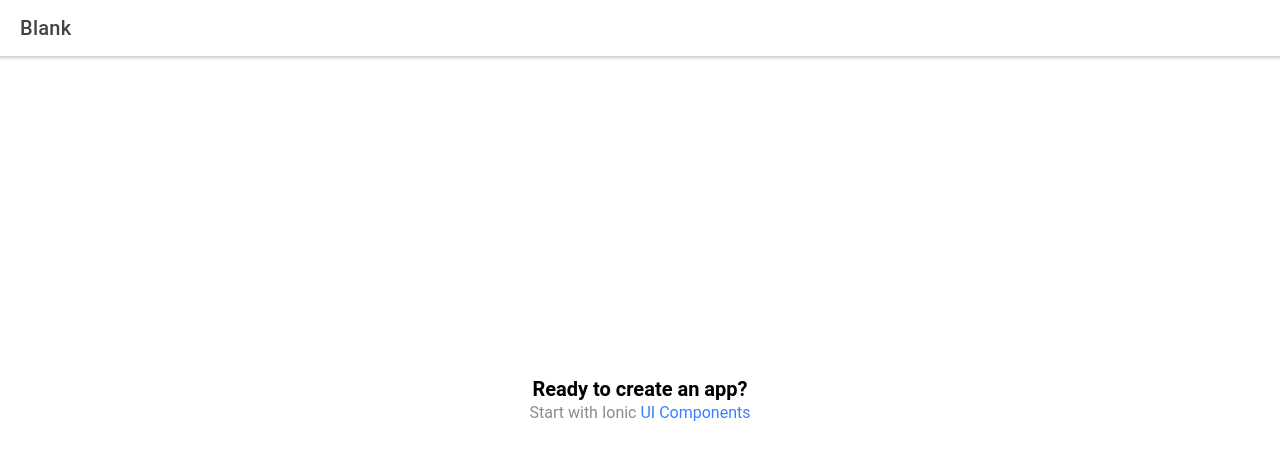
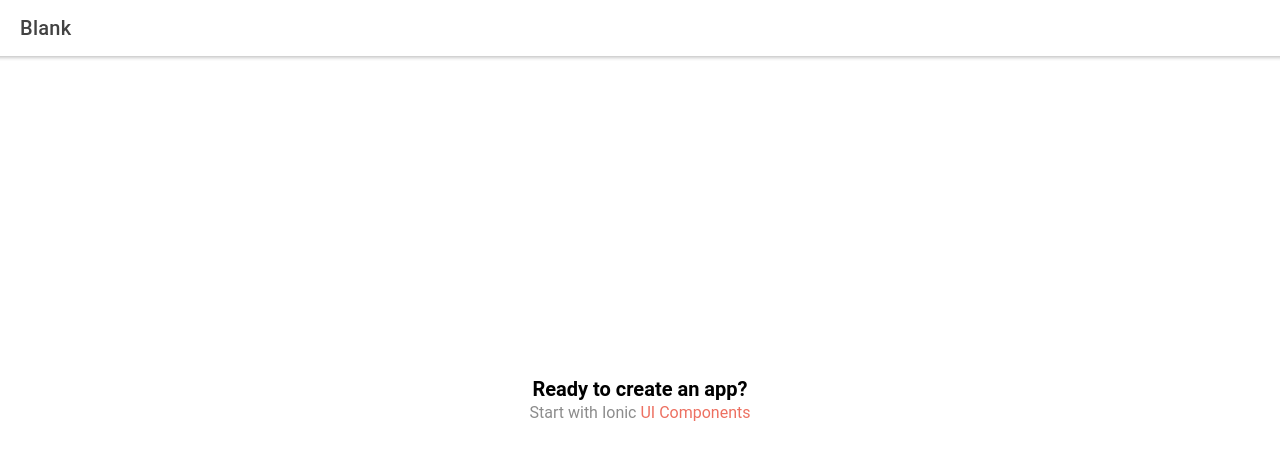
Before and after one commit to akmalhisyammm/gitpedia, a React (Create React App) app: page /home in a window 1280 px wide. Shown: the top 460 px of the page. Built offline with nearby package versions, Linux system fonts and the light colour scheme.

Commit message:
style: setup css variables and globals

```diff
--- /dev/null
+++ b/src/theme/globals.css
@@ -0,0 +1,11 @@
+@import url('@fontsource/fira-code');
+
+ion-app {
+  --ion-font-family: 'Fira Code', monospace;
+  max-width: 1200px;
+  margin: 0 auto;
+}
+
+ion-card {
+  border-radius: 12px;
+}
--- a/src/theme/variables.css
+++ b/src/theme/variables.css
@@ -4,28 +4,28 @@
 /** Ionic CSS Variables **/
 :root {
   /** primary **/
-  --ion-color-primary: #3880ff;
-  --ion-color-primary-rgb: 56, 128, 255;
+  --ion-color-primary: #ed7061;
+  --ion-color-primary-rgb: 237, 112, 97;
   --ion-color-primary-contrast: #ffffff;
   --ion-color-primary-contrast-rgb: 255, 255, 255;
-  --ion-color-primary-shade: #3171e0;
-  --ion-color-primary-tint: #4c8dff;
+  --ion-color-primary-shade: #d16355;
+  --ion-color-primary-tint: #ef7e71;
 
   /** secondary **/
-  --ion-color-secondary: #3dc2ff;
-  --ion-color-secondary-rgb: 61, 194, 255;
-  --ion-color-secondary-contrast: #ffffff;
-  --ion-color-secondary-contrast-rgb: 255, 255, 255;
-  --ion-color-secondary-shade: #36abe0;
-  --ion-color-secondary-tint: #50c8ff;
+  --ion-color-secondary: #e7e7e6;
+  --ion-color-secondary-rgb: 231, 231, 230;
+  --ion-color-secondary-contrast: #000000;
+  --ion-color-secondary-contrast-rgb: 0, 0, 0;
+  --ion-color-secondary-shade: #cbcbca;
+  --ion-color-secondary-tint: #e9e9e9;
 
   /** tertiary **/
-  --ion-color-tertiary: #5260ff;
-  --ion-color-tertiary-rgb: 82, 96, 255;
+  --ion-color-tertiary: #4a9fd8;
+  --ion-color-tertiary-rgb: 74, 159, 216;
   --ion-color-tertiary-contrast: #ffffff;
   --ion-color-tertiary-contrast-rgb: 255, 255, 255;
-  --ion-color-tertiary-shade: #4854e0;
-  --ion-color-tertiary-tint: #6370ff;
+  --ion-color-tertiary-shade: #418cbe;
+  --ion-color-tertiary-tint: #5ca9dc;
 
   /** success **/
   --ion-color-success: #2dd36f;
@@ -83,68 +83,77 @@
    */
 
   body {
-    --ion-color-primary: #428cff;
-    --ion-color-primary-rgb: 66, 140, 255;
+    /** primary **/
+    --ion-color-primary: #ed7061;
+    --ion-color-primary-rgb: 237, 112, 97;
     --ion-color-primary-contrast: #ffffff;
     --ion-color-primary-contrast-rgb: 255, 255, 255;
-    --ion-color-primary-shade: #3a7be0;
-    --ion-color-primary-tint: #5598ff;
+    --ion-color-primary-shade: #d16355;
+    --ion-color-primary-tint: #ef7e71;
 
-    --ion-color-secondary: #50c8ff;
-    --ion-color-secondary-rgb: 80, 200, 255;
-    --ion-color-secondary-contrast: #ffffff;
-    --ion-color-secondary-contrast-rgb: 255, 255, 255;
-    --ion-color-secondary-shade: #46b0e0;
-    --ion-color-secondary-tint: #62ceff;
+    /** secondary **/
+    --ion-color-secondary: #e7e7e6;
+    --ion-color-secondary-rgb: 231, 231, 230;
+    --ion-color-secondary-contrast: #000000;
+    --ion-color-secondary-contrast-rgb: 0, 0, 0;
+    --ion-color-secondary-shade: #cbcbca;
+    --ion-color-secondary-tint: #e9e9e9;
 
-    --ion-color-tertiary: #6a64ff;
-    --ion-color-tertiary-rgb: 106, 100, 255;
+    /** tertiary **/
+    --ion-color-tertiary: #4a9fd8;
+    --ion-color-tertiary-rgb: 74, 159, 216;
     --ion-color-tertiary-contrast: #ffffff;
     --ion-color-tertiary-contrast-rgb: 255, 255, 255;
-    --ion-color-tertiary-shade: #5d58e0;
-    --ion-color-tertiary-tint: #7974ff;
+    --ion-color-tertiary-shade: #418cbe;
+    --ion-color-tertiary-tint: #5ca9dc;
 
-    --ion-color-success: #2fdf75;
-    --ion-color-success-rgb: 47, 223, 117;
-    --ion-color-success-contrast: #000000;
-    --ion-color-success-contrast-rgb: 0, 0, 0;
-    --ion-color-success-shade: #29c467;
-    --ion-color-success-tint: #44e283;
+    /** success **/
+    --ion-color-success: #2dd36f;
+    --ion-color-success-rgb: 45, 211, 111;
+    --ion-color-success-contrast: #ffffff;
+    --ion-color-success-contrast-rgb: 255, 255, 255;
+    --ion-color-success-shade: #28ba62;
+    --ion-color-success-tint: #42d77d;
 
-    --ion-color-warning: #ffd534;
-    --ion-color-warning-rgb: 255, 213, 52;
+    /** warning **/
+    --ion-color-warning: #ffc409;
+    --ion-color-warning-rgb: 255, 196, 9;
     --ion-color-warning-contrast: #000000;
     --ion-color-warning-contrast-rgb: 0, 0, 0;
-    --ion-color-warning-shade: #e0bb2e;
-    --ion-color-warning-tint: #ffd948;
+    --ion-color-warning-shade: #e0ac08;
+    --ion-color-warning-tint: #ffca22;
 
-    --ion-color-danger: #ff4961;
-    --ion-color-danger-rgb: 255, 73, 97;
+    /** danger **/
+    --ion-color-danger: #eb445a;
+    --ion-color-danger-rgb: 235, 68, 90;
     --ion-color-danger-contrast: #ffffff;
     --ion-color-danger-contrast-rgb: 255, 255, 255;
-    --ion-color-danger-shade: #e04055;
-    --ion-color-danger-tint: #ff5b71;
+    --ion-color-danger-shade: #cf3c4f;
+    --ion-color-danger-tint: #ed576b;
 
-    --ion-color-dark: #f4f5f8;
-    --ion-color-dark-rgb: 244, 245, 248;
-    --ion-color-dark-contrast: #000000;
-    --ion-color-dark-contrast-rgb: 0, 0, 0;
-    --ion-color-dark-shade: #d7d8da;
-    --ion-color-dark-tint: #f5f6f9;
+    /** dark **/
+    --ion-color-dark: #222428;
+    --ion-color-dark-rgb: 34, 36, 40;
+    --ion-color-dark-contrast: #ffffff;
+    --ion-color-dark-contrast-rgb: 255, 255, 255;
+    --ion-color-dark-shade: #1e2023;
+    --ion-color-dark-tint: #383a3e;
 
-    --ion-color-medium: #989aa2;
-    --ion-color-medium-rgb: 152, 154, 162;
-    --ion-color-medium-contrast: #000000;
-    --ion-color-medium-contrast-rgb: 0, 0, 0;
-    --ion-color-medium-shade: #86888f;
-    --ion-color-medium-tint: #a2a4ab;
+    /** medium **/
+    --ion-color-medium: #92949c;
+    --ion-color-medium-rgb: 146, 148, 156;
+    --ion-color-medium-contrast: #ffffff;
+    --ion-color-medium-contrast-rgb: 255, 255, 255;
+    --ion-color-medium-shade: #808289;
+    --ion-color-medium-tint: #9d9fa6;
 
-    --ion-color-light: #222428;
-    --ion-color-light-rgb: 34, 36, 40;
-    --ion-color-light-contrast: #ffffff;
-    --ion-color-light-contrast-rgb: 255, 255, 255;
-    --ion-color-light-shade: #1e2023;
-    --ion-color-light-tint: #383a3e;
+    /** light **/
+    --ion-color-light: #f4f5f8;
+    --ion-color-light-rgb: 244, 245, 248;
+    --ion-color-light-contrast: #000000;
+    --ion-color-light-contrast-rgb: 0, 0, 0;
+    --ion-color-light-shade: #d7d8da;
+    --ion-color-light-tint: #f5f6f9;
   }
 
   /*
```
